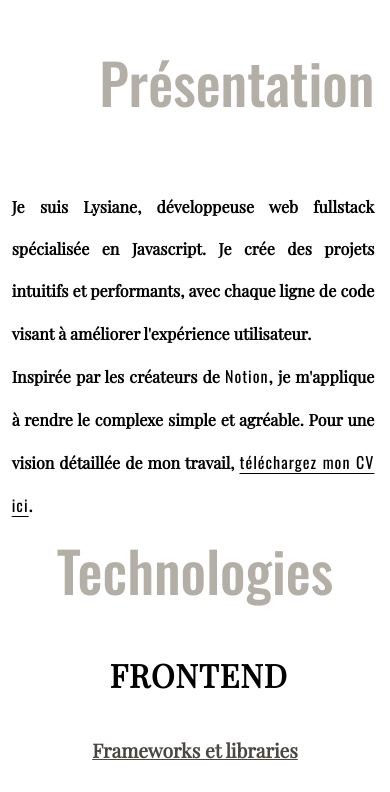
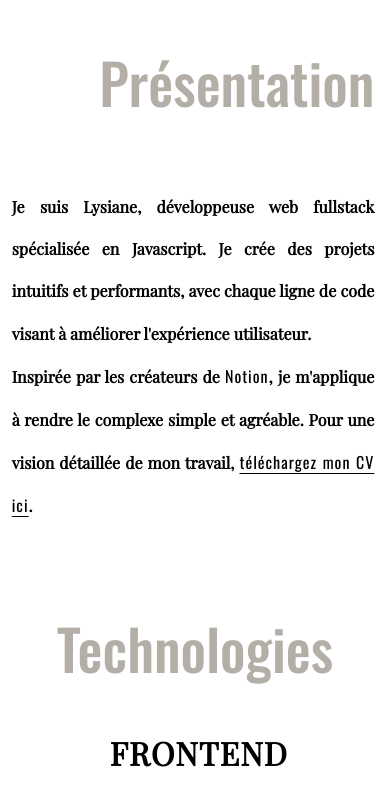
Before and after one commit to Lysianedon/lysianewebstudio, a Vue app in the folder frontend/: page / in a window 390 px wide. Shown: the part 976-1768 px from the top of the page. Built offline with nearby package versions, Linux system fonts and the light colour scheme; no server answers.

Commit message:
responsive

```diff
--- a/frontend/src/components/presentation.vue
+++ b/frontend/src/components/presentation.vue
@@ -28,7 +28,7 @@ export default {
 </script>
   <style scoped>
 section {
-  min-height: 70vh;
+  min-height: 60vh;
   padding: 0 2vw;
   font-family: "Playfair Display", serif;
   width: 93vw;
@@ -74,7 +74,7 @@ h2 a {
 @media (max-width: 768px) {
   section {
     padding: 0 3vw;
-    min-height: 55vh;
+    min-height: 70vh;
   }
   .presentation {
     width: 100%;
```
